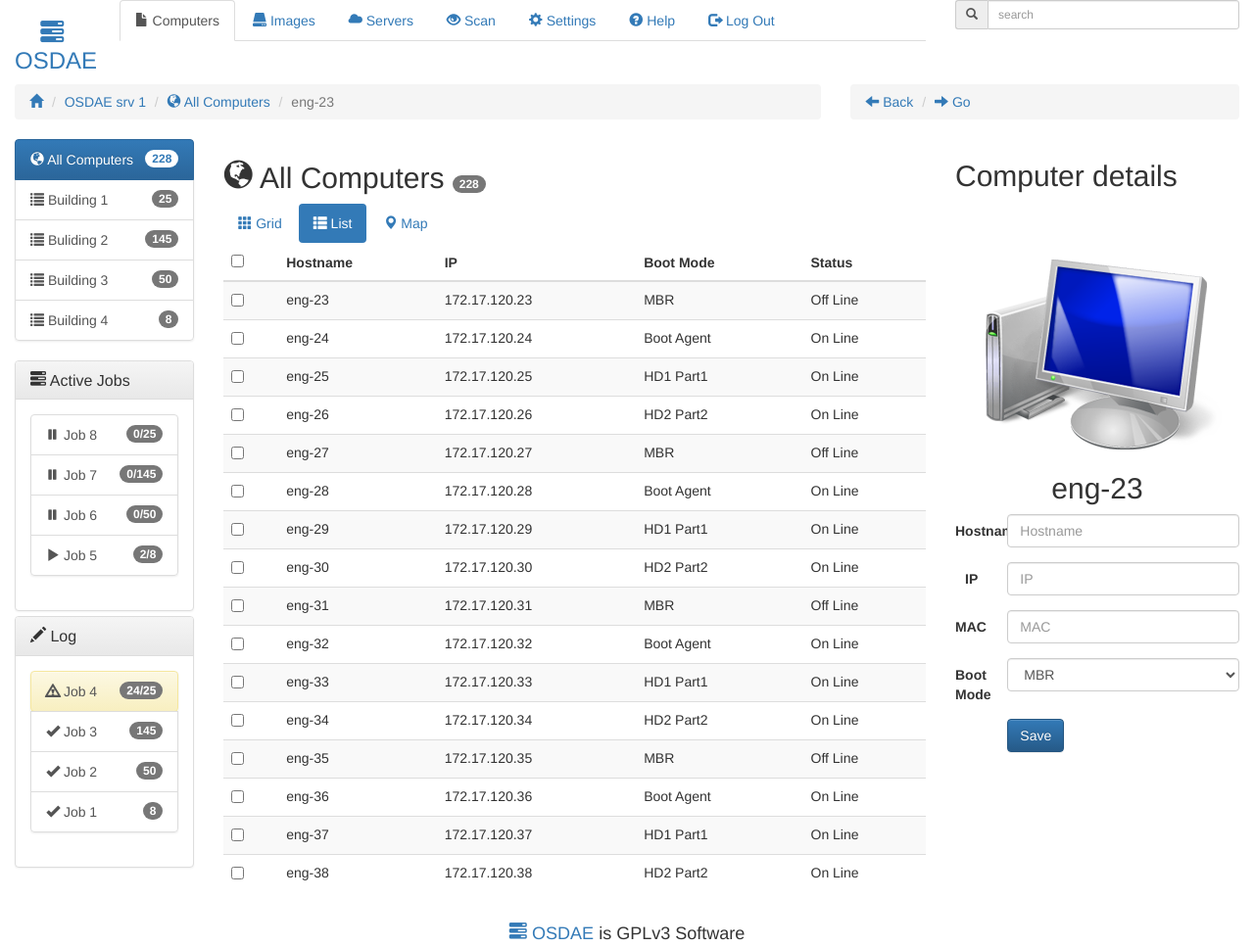
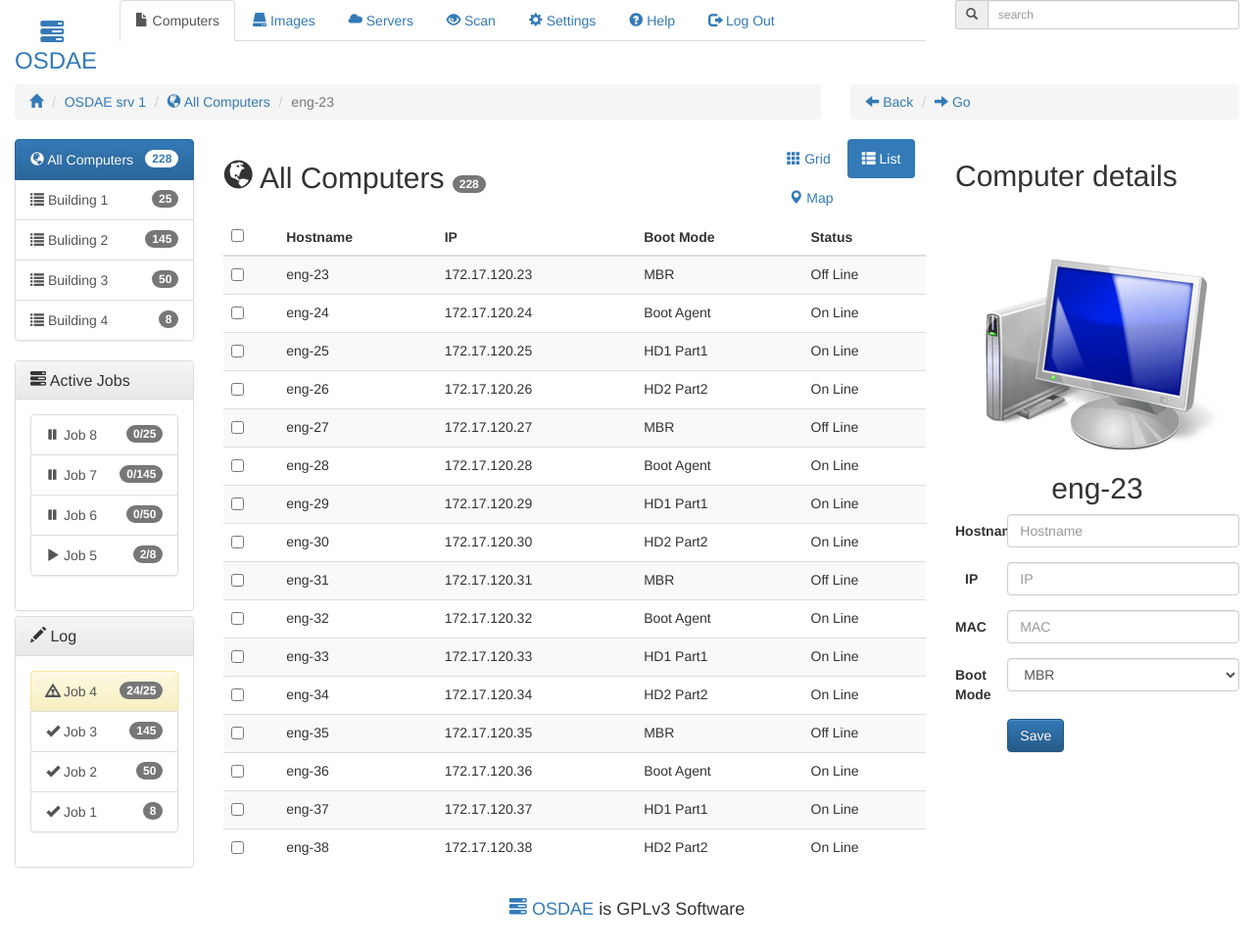
Before and after one commit to Yorus/osdae, a plain HTML site: page main_testing.html in a window 1280 px wide. Shown: the whole page at 98% size. Drawn offline with nearby package versions, Linux system fonts and the light colour scheme.

Commit message:
Create 1st row for center column

```diff
--- a/main_testing.html
+++ b/main_testing.html
@@ -207,12 +207,27 @@
 
 			<!-- Center Column -->
             <div class="col-sm-7">
+
+                <!-- Content Row -->
+                <div class="row">
+
+                    <!-- Left Column -->
+                    <div class="col-sm-9">
                         <h2><span class="glyphicon glyphicon-globe"></span> All Computers <span class="badge">228</span></h2>
+				    </div><!-- Left Column -->
+
+                    <!-- Right Column -->
+                    <div class="col-sm-3">
                         <ul class="nav nav-pills">
                             <li><a href="#"><span class="glyphicon glyphicon-th"></span> Grid</a></li>
                             <li class="active"><a href="#"><span class="glyphicon glyphicon-th-list"></span> List</a></li>
                             <li><a href="#"><span class="glyphicon glyphicon-map-marker"></span> Map</a></li>
                         </ul>
+                    </div><!-- Right Column -->
+
+                </div><!-- Content Row -->
+
+
 
 				<table id="myTable" class="table table-striped table-hover table-responsive">
 					<thead>
```
Lines whose indentation alone changed are shown as unchanged.
